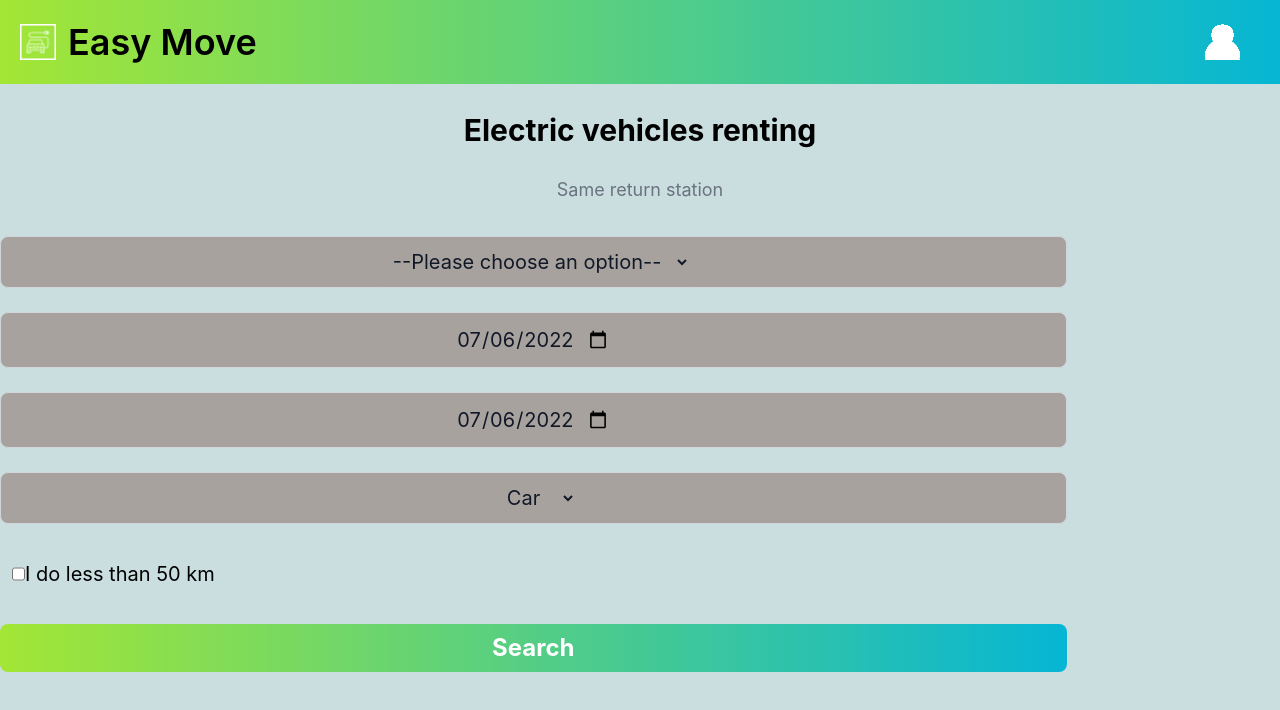
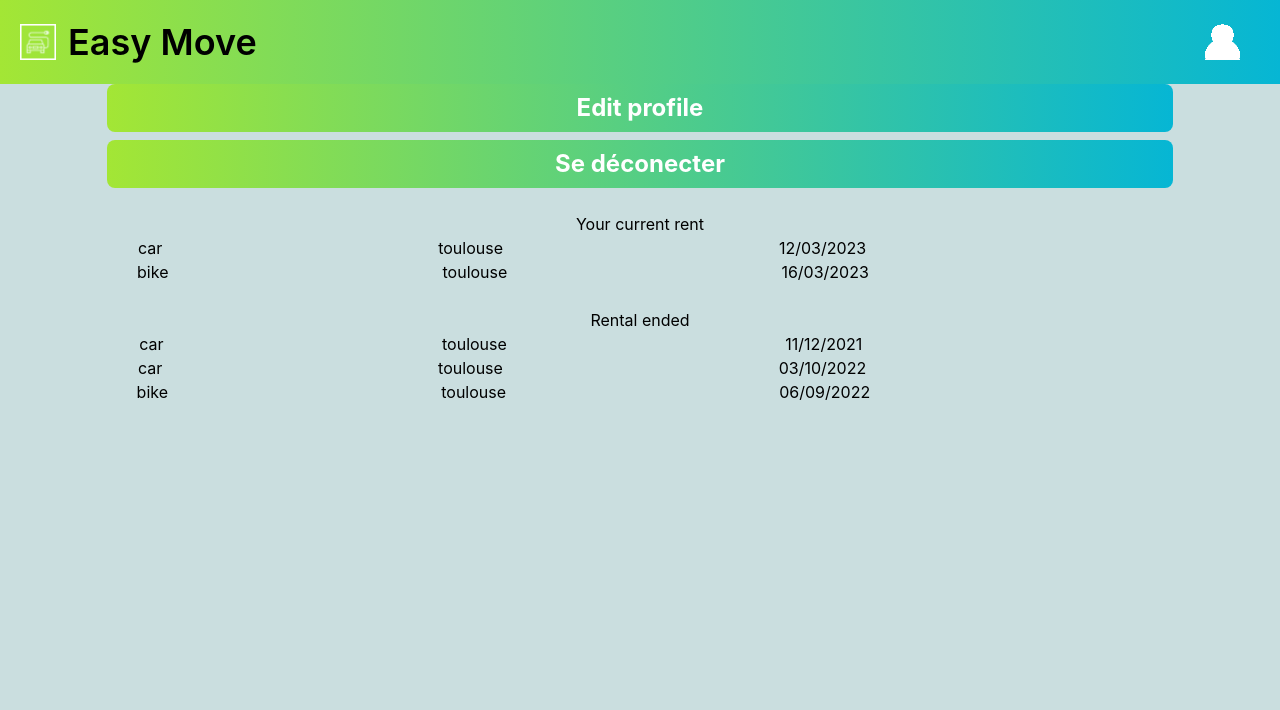
Before and after one commit to RtimmerGH/HACKATHON-WCS, a React (Vite) app in the folder frontend/: page /profile in a window 1280 px wide. Before the commit this address led to /home. Shown: the top 710 px of the page. Built offline with nearby package versions, Linux system fonts and the light colour scheme; no server answers.

Commit message:
addUserRole add protected path

```diff
--- a/frontend/src/App.jsx
+++ b/frontend/src/App.jsx
@@ -50,13 +50,7 @@ function App() {
   }, []);
 
   const protectedLevel3 = () => {
-    if (userRole === 3) {
-      return true;
-    }
-    if (userRole === 2) {
-      return true;
-    }
-    if (userRole === 1) {
+    if (userRole) {
       return true;
     }
     return false;
@@ -91,13 +85,13 @@ function App() {
         <Route
           path="/profile"
           element={
-            protectedLevel3() ? <Profile /> : <Navigate replace to="/home" />
+            protectedLevel3 ? <Profile /> : <Navigate replace to="/home" />
           }
         />
         <Route
           path="/results"
           element={
-            protectedLevel3() ? (
+            protectedLevel3 ? (
               <SearchResults />
             ) : (
               <Navigate replace to="/home" />
@@ -108,7 +102,7 @@ function App() {
         <Route
           path="/admin"
           element={
-            protectedLevel1() ? <Sidebar /> : <Navigate replace to="/home" />
+            protectedLevel1 ? <Sidebar /> : <Navigate replace to="/home" />
           }
         >
           <Route index path="home" element={<HomeAdmin />} />
--- a/frontend/src/context/AuthContext.jsx
+++ b/frontend/src/context/AuthContext.jsx
@@ -24,8 +24,6 @@ function AuthContextProvider({ children }) {
 
   const value = useMemo(
     () => ({
-      userRole,
-      setUserRole,
       userFirstName,
       setUserFirstName,
       userLastName,
@@ -34,6 +32,8 @@ function AuthContextProvider({ children }) {
       userToken,
       userEmail,
       setUserEmail,
+      userRole,
+      setUserRole,
     }),
     [userToken, userFirstName, userLastName, userEmail, userRole]
   );
```
